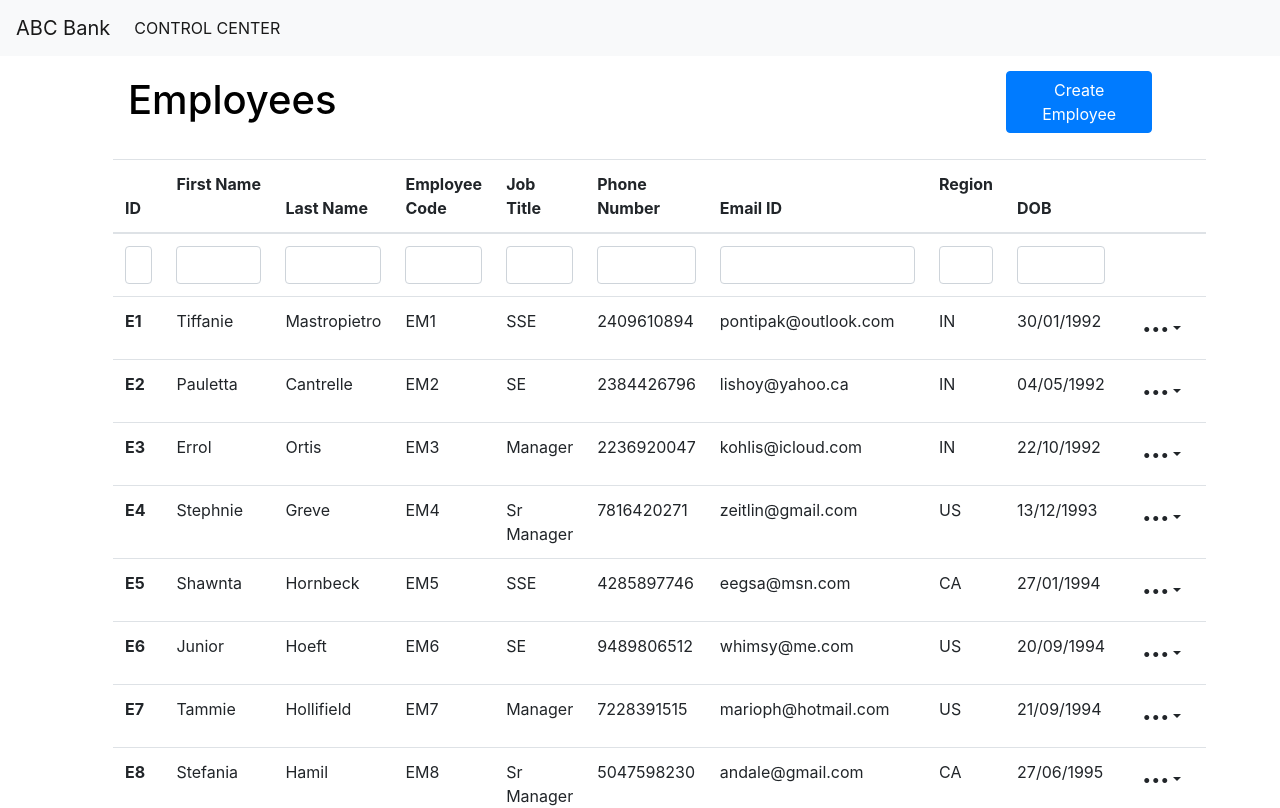
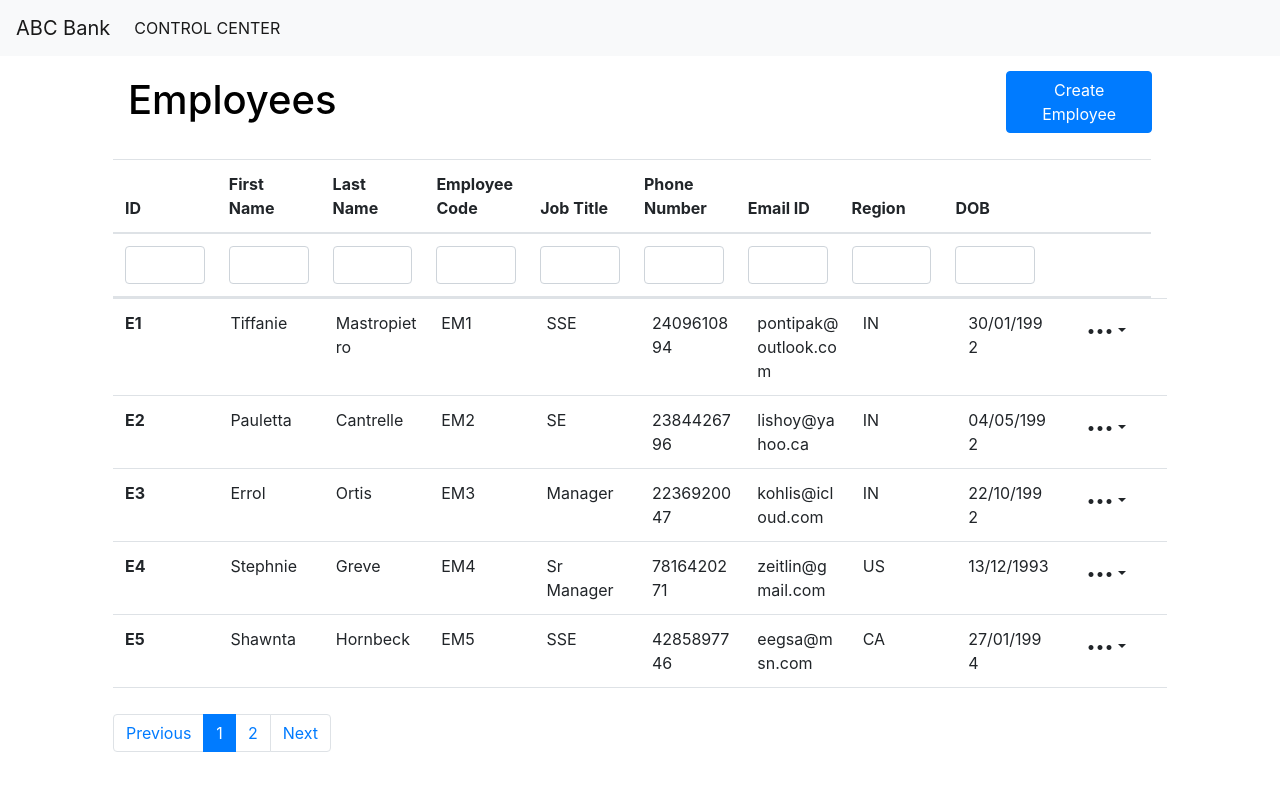
Before and after one commit to bansalvks/employee-crud-app, a React (Create React App) app: page / in a window 1280 px wide. Shown: the top 808 px of the page. Built offline with nearby package versions, Linux system fonts and the light colour scheme.

Commit message:
pagination added

```diff
--- a/src/App.css
+++ b/src/App.css
@@ -53,3 +53,40 @@
 .employee-details-edit-buttons {
     margin-right: 20px;
 }
+
+.error-message {
+    color: red;
+    margin-top: 5px;
+}
+
+.error-input {
+    border-top-color: red;
+    border-bottom-color: red;
+    border-left-color: red;
+    border-right-color: red;
+}
+
+.nopadding {
+    padding: 0 !important;
+    margin: 0 !important;
+}
+
+.dnone {
+    display: none;
+}
+
+
+tbody {
+    display:block;
+    height:50vh;
+    overflow:auto;
+}
+thead, tbody tr {
+    display:table;
+    width:100%;
+    table-layout:fixed;
+    word-wrap: break-word;
+}
+thead {
+    width: calc( 100% - 1em )
+}
--- a/src/App.js
+++ b/src/App.js
@@ -32,7 +32,9 @@ export class App extends React.PureComponent {
       },
       sortBy: '',
       sortOrder: null,
-      length: 15
+      length: 15,
+      startIndex: 0,
+      employeeCount: 0,
     };
 
     this.throttledSearch = _.throttle(this.search, 1000, { trailing: true });
@@ -44,6 +46,7 @@ export class App extends React.PureComponent {
       sortBy,
       sortOrder,
       length,
+      startIndex,
     } = this.state;
 
     getEmployeesAPI({
@@ -51,10 +54,12 @@ export class App extends React.PureComponent {
       sortBy,
       sortOrder,
       length,
+      startIndex,
     })
-      .then((employees) => {
+      .then(({ employees, count }) => {
         this.setState({
           employees,
+          employeeCount: count
         })
       })
   }
@@ -69,13 +74,15 @@ export class App extends React.PureComponent {
       sortBy,
       sortOrder,
       length,
+      startIndex,
     } = this.state;
 
     if (
       searchMap !== prevState.searchMap ||
       sortBy !== prevState.sortBy ||
       sortOrder !== prevState.sortOrder ||
-      length !== prevState.length
+      length !== prevState.length ||
+      startIndex !== prevState.startIndex
     ) {
       this.getEmployees();
     }
@@ -218,6 +225,24 @@ export class App extends React.PureComponent {
     });
   }
 
+  gotoPage = (startIndex) => {
+    const {
+      length,
+      employeeCount
+    } = this.state;
+
+    if (startIndex < 0) {
+      return;
+    }
+
+    if (startIndex > Math.ceil(employeeCount / length)) {
+      return;
+    }
+
+    this.setState({
+      startIndex,
+    })
+  }
 
   render() {
 
@@ -228,7 +253,20 @@ export class App extends React.PureComponent {
       sortBy,
       viewEmployeeDetails,
       editEmployeeDetails,
+      employeeCount,
+      startIndex,
+      length
     } = this.state;
+
+    const pageNumberElements = []
+    for (let i = 0; i < Math.ceil(employeeCount / length); i++) {
+      console.log(startIndex === i)
+      pageNumberElements.push(
+        <li onClick={() => {
+          this.gotoPage(i)
+        }} className={"page-item " + (startIndex === i ? 'active' : '')}><a className="page-link" href="#">{i + 1}</a></li>
+      )
+    }
 
     const rowsElements = employees.map(({
       employeeID,
@@ -297,19 +335,17 @@ export class App extends React.PureComponent {
                   <th onClick={this.sort} data-search-key="dob" scope="col">DOB <i className={"fa " + (sortBy === 'dob' ? sortOrder === true ? 'fa-arrow-up' : 'fa-arrow-down' : '')} aria-hidden="true"></i></th >
                   <th scope="col"></th>
                 </tr >
-              </thead >
-              <tbody>
 
                 <tr>
-                  <td><input value={searchMap.employeeID} onChange={this.search} data-search-key="employeeID" type="text" className="form-control" /></td>
-                  <td><input value={searchMap.firstName} onChange={this.search} data-search-key="firstName" type="text" className="form-control" /></td>
-                  <td><input value={searchMap.lastName} onChange={this.search} data-search-key="lastName" type="text" className="form-control" /></td>
-                  <td><input value={searchMap.code} onChange={this.search} data-search-key="code" type="text" className="form-control" /></td>
-                  <td><input value={searchMap.jobTitle} onChange={this.search} data-search-key="jobTitle" type="text" className="form-control" /></td>
-                  <td><input value={searchMap.phone} onChange={this.search} data-search-key="phone" type="text" className="form-control" /></td>
-                  <td><input value={searchMap.email} onChange={this.search} data-search-key="email" type="text" className="form-control" /></td>
-                  <td><input value={searchMap.region} onChange={this.search} data-search-key="region" type="text" className="form-control" /></td>
-                  <td>
+                  <th><input value={searchMap.employeeID} onChange={this.search} data-search-key="employeeID" type="text" className="form-control" /></th>
+                  <th><input value={searchMap.firstName} onChange={this.search} data-search-key="firstName" type="text" className="form-control" /></th>
+                  <th><input value={searchMap.lastName} onChange={this.search} data-search-key="lastName" type="text" className="form-control" /></th>
+                  <th><input value={searchMap.code} onChange={this.search} data-search-key="code" type="text" className="form-control" /></th>
+                  <th><input value={searchMap.jobTitle} onChange={this.search} data-search-key="jobTitle" type="text" className="form-control" /></th>
+                  <th><input value={searchMap.phone} onChange={this.search} data-search-key="phone" type="text" className="form-control" /></th>
+                  <th><input value={searchMap.email} onChange={this.search} data-search-key="email" type="text" className="form-control" /></th>
+                  <th><input value={searchMap.region} onChange={this.search} data-search-key="region" type="text" className="form-control" /></th>
+                  <th>
                     <DatePicker
                       value={searchMap.dob}
                       onChange={this.search}
@@ -317,12 +353,23 @@ export class App extends React.PureComponent {
                       className="form-control"
                       selected={null}
                     />
-                  </td>
+                  </th>
+                  <th></th>
                 </tr>
-
+              </thead >
+              <tbody className="table-body-overflow">
                 {rowsElements}
               </tbody>
             </table >
+            <ul className="pagination">
+              <li onClick={() => {
+                this.gotoPage(startIndex - 1)
+              }} className="page-item"><a className="page-link" href="#">Previous</a></li>
+              {pageNumberElements}
+              <li onClick={() => {
+                this.gotoPage(startIndex + 1)
+              }} className="page-item"><a className="page-link" href="#">Next</a></li>
+            </ul>
           </div >
         </div >
 
--- a/src/Containers/EmployeeDetailsEditor.js
+++ b/src/Containers/EmployeeDetailsEditor.js
@@ -32,7 +32,8 @@ export class EmployeeDetailsEditor extends React.Component {
             phone,
             email,
             region,
-            dob: dob || new Date(),
+            dob,
+            errors: {}
         }
     }
 
@@ -81,6 +82,25 @@ export class EmployeeDetailsEditor extends React.Component {
         });
     }
 
+    validateInput = (event) => {
+        const key = event.target.dataset.key
+        const {
+            errors
+        } = this.state;
+
+        if (!this.state[key]) {
+            this.setState({
+                errors: { ...errors, [key]: true }
+            })
+        }
+        else {
+            delete errors[key]
+            this.setState({
+                errors: { ...errors }
+            })
+        }
+    }
+
     render() {
         const {
             close
@@ -97,6 +117,7 @@ export class EmployeeDetailsEditor extends React.Component {
             region,
             dob,
             isNew,
+            errors,
         } = this.state;
 
         return (
@@ -124,7 +145,7 @@ export class EmployeeDetailsEditor extends React.Component {
                                 aria-label="Close"
                                 onClick={close}
                             >
-                                <span aria-hidden="true">×</span>
+                                <span aria-hidden="true">   ×</span>
                             </button>
 
                         </div>
@@ -136,8 +157,10 @@ export class EmployeeDetailsEditor extends React.Component {
                                     <div className="col-6">
                                         <label htmlFor="codeInput" className="light-label">ID</label>
                                         <div className="row">
-                                            <div className="col-2">EM</div>
-                                            <div className="col-10">
+                                            <div class="input-group-prepend col-3">
+                                                <span class="input-group-text">EM</span>
+                                            </div>
+                                            <div className="col-9 nopadding">
                                                 <input
                                                     type="text"
                                                     className="form-control"
@@ -157,22 +180,26 @@ export class EmployeeDetailsEditor extends React.Component {
                                         <label htmlFor="fnameInput" className="light-label">First Name</label>
                                         <input
                                             type="text"
-                                            className="form-control"
+                                            className={"form-control " + (errors['firstName'] ? 'error-input' : '')}
                                             id="fnameInput"
                                             data-key="firstName"
                                             onChange={this.handleChange}
                                             value={firstName}
+                                            onBlur={this.validateInput}
+                                            required
                                         />
                                     </div>
                                     <div className="col-6">
                                         <label htmlFor="lnameInput" className="light-label">Last Name</label>
                                         <input
                                             type="text"
-                                            className="form-control"
+                                            className={"form-control " + (errors['lastName'] ? 'error-input' : '')}
                                             id="lnameInput"
                                             data-key="lastName"
                                             onChange={this.handleChange}
+                                            onBlur={this.validateInput}
                                             value={lastName}
+                                            required
                                         />
                                     </div>
                                 </div>
@@ -183,11 +210,13 @@ export class EmployeeDetailsEditor extends React.Component {
                                         <label htmlFor="jobTitleInput" className="light-label">Job Title</label>
                                         <input
                                             type="text"
-                                            className="form-control"
+                                            className={"form-control " + (errors['jobTitle'] ? 'error-input' : '')}
                                             id="jobTitleInput"
                                             data-key="jobTitle"
+                                            onBlur={this.validateInput}
                                             onChange={this.handleChange}
                                             value={jobTitle}
+                                            required
                                         />
                                     </div>
                                 </div>
@@ -198,11 +227,13 @@ export class EmployeeDetailsEditor extends React.Component {
                                         <label htmlFor="emailInput" className="light-label">Email</label>
                                         <input
                                             type="email"
-                                            className="form-control"
+                                            className={"form-control " + (errors['email'] ? 'error-input' : '')}
                                             id="emailInput"
                                             data-key="email"
+                                            onBlur={this.validateInput}
                                             onChange={this.handleChange}
                                             value={email}
+                                            required
                                         />
                                     </div>
                                 </div>
@@ -212,11 +243,13 @@ export class EmployeeDetailsEditor extends React.Component {
                                     <div className="col-12">
                                         <label htmlFor="phoneInput" className="light-label">Phone Number</label>
                                         <input
-                                            className="form-control"
+                                            className={"form-control " + (errors['phone'] ? 'error-input' : '')}
                                             id="phoneInput"
                                             data-key="phone"
+                                            onBlur={this.validateInput}
                                             onChange={this.handleChange}
                                             value={phone}
+                                            required
                                         />
                                     </div>
                                 </div>
@@ -226,27 +259,31 @@ export class EmployeeDetailsEditor extends React.Component {
                                         <label htmlFor="regionInput" className="light-label">Region</label>
                                         <input
                                             type="text"
-                                            className="form-control"
+                                            className={"form-control " + (errors['region'] ? 'error-input' : '')}
                                             id="regionInput"
+                                            onBlur={this.validateInput}
                                             data-key="region"
                                             onChange={this.handleChange}
                                             value={region}
+                                            required
                                         />
                                     </div>
                                     <div className="col-6">
                                         <label htmlFor="dobInput" className="light-label">DOB</label>
                                         <DatePicker
-                                            className="form-control"
+                                            className={"form-control " + (errors['dob'] ? 'error-input' : '')}
                                             selected={dob}
+                                            onBlur={this.validateInput}
                                             onChange={this.handleChangeDate}
                                             data-key="dob"
+                                            required
                                         />
                                     </div>
                                 </div>
 
 
                                 <div>
-                                    <button type="submit" className="btn btn-primary employee-details-edit-buttons">
+                                    <button type="submit" disabled={errors.length} className="btn btn-primary employee-details-edit-buttons">
                                         Submit
                                     </button>
                                     <button
--- a/src/services/EmployeeService.js
+++ b/src/services/EmployeeService.js
@@ -232,8 +232,8 @@ export function getEmployeesAPI({
     searchMap = {},
     sortOrder = null,
     length = 10,
+    startIndex = 0,
 }) {
-
     // MOCKING API
     return new Promise(function (resolve) {
         let result = mockData;
@@ -275,9 +275,14 @@ export function getEmployeesAPI({
             result = result.reverse();
         }
 
-        result = result.slice(0, length);
 
-        resolve(result);
+        const startPoint = (startIndex * length)
+        result = result.slice(startPoint, startPoint + length);
+
+        resolve({
+            employees: result,
+            count: mockData.length
+        });
     })
 }
 
```
